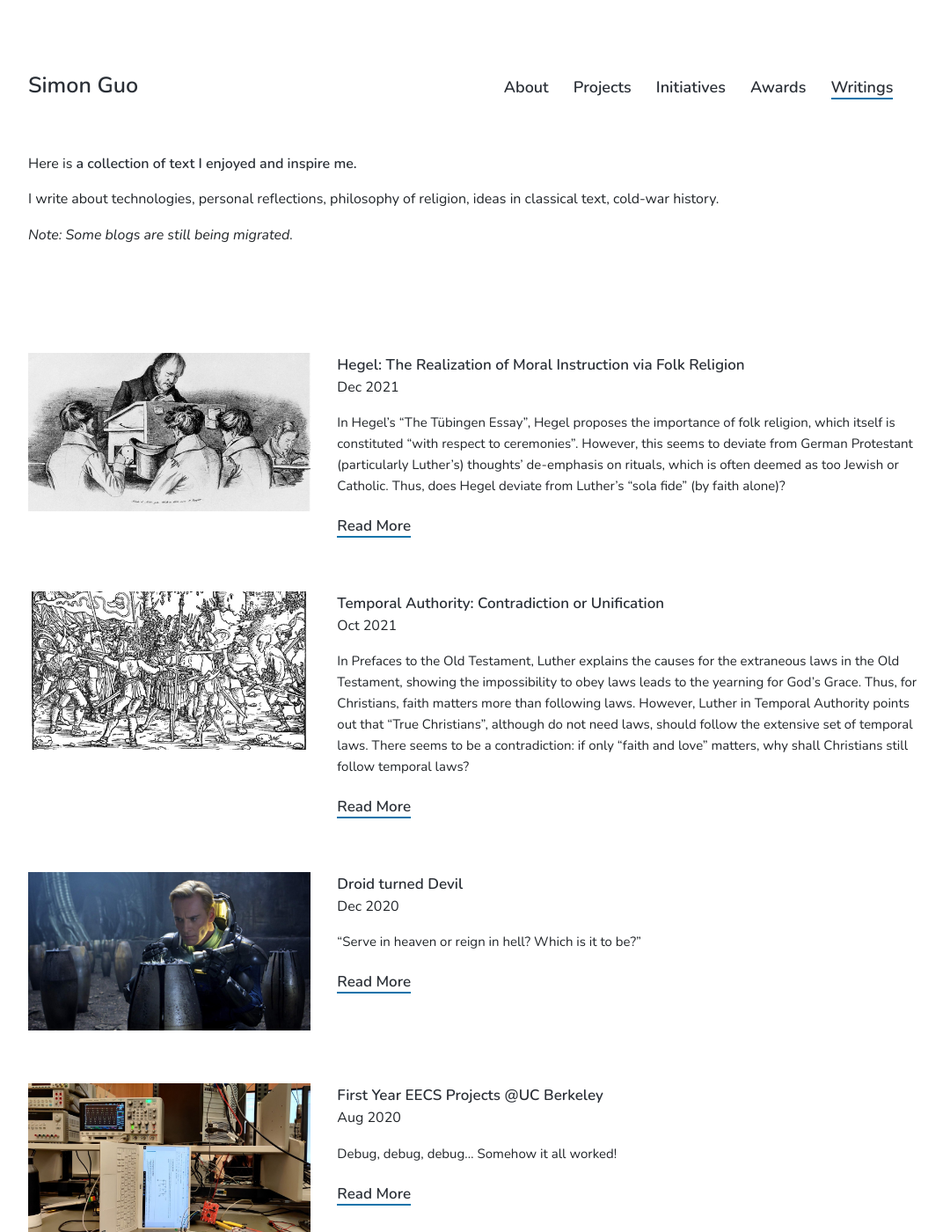
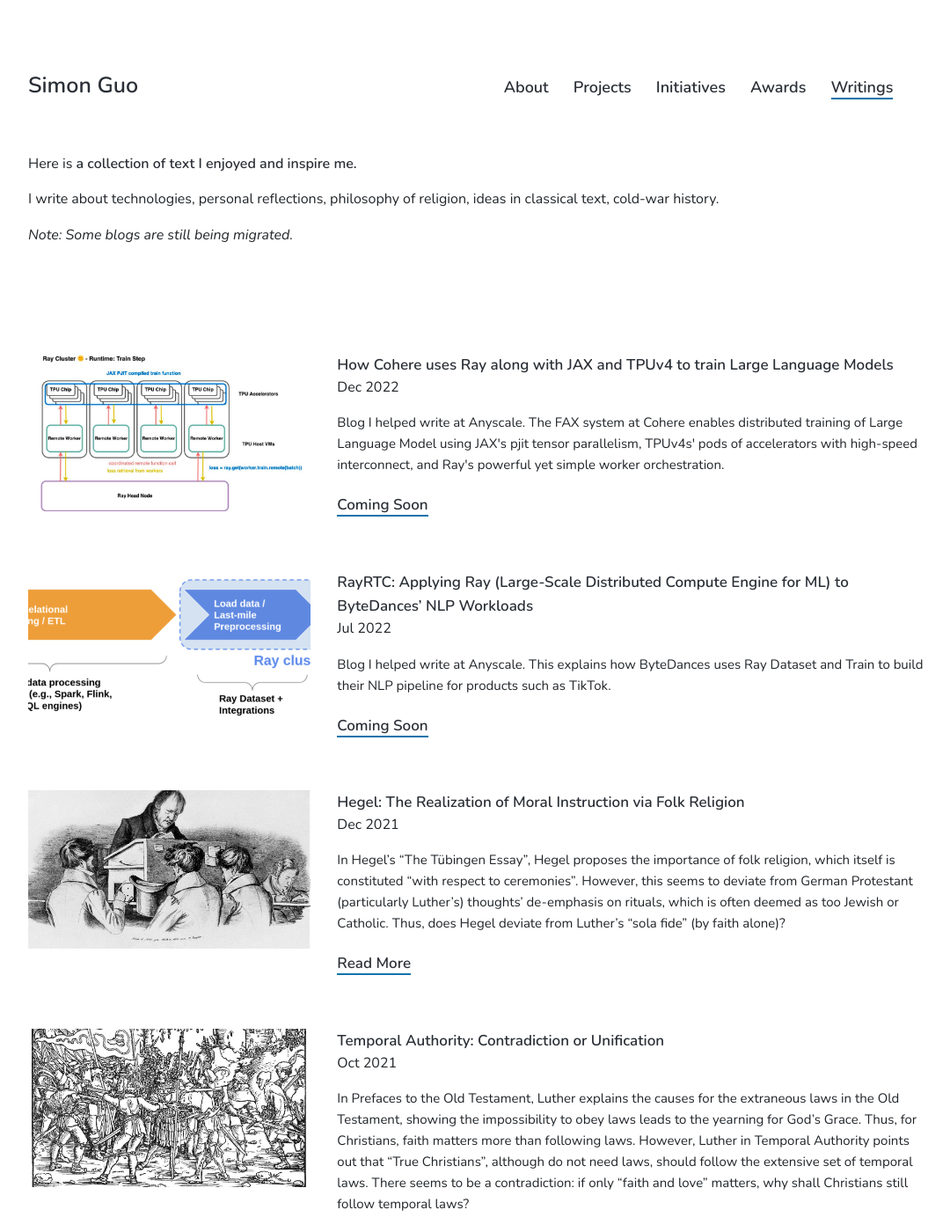
Before and after one commit to simonguozirui/simonguozirui.github.io, a Jekyll site: the page built from blogs/index.html, in a window 1280 px wide and 1400 px high. Shown: the whole window at 88% size, without its empty margins (96-1176 px from the left). Built offline with Jekyll 4.4.1, drawn with Linux system fonts in a browser that asks for light colours; nearby versions of some CDN libraries; some of the changed text lies outside the part shown.

Commit message:
add WIP blogs that are coming soon

```diff
--- /dev/null
+++ b/_blogs/2022-07-bytedance-ray-rtc.md
@@ -0,0 +1,10 @@
+---
+title: 'RayRTC: Applying Ray (Large-Scale Distributed Compute Engine for ML) to ByteDances’ NLP Workloads'
+date: Jul 2022
+date_display: "Jul 2022"
+featured_image: '/images/blogs/bytedance-ray-rtc-pipeline.png'
+excerpt: Blog I helped write at Anyscale. This explains how ByteDances uses Ray Dataset and Train to build their NLP pipeline for products such as TikTok.
+coming_soon: true
+---
+Coming soon
+![](/images/blogs/bytedance-ray-rtc-pipeline.png)
--- /dev/null
+++ b/_blogs/2022-12-cohere-ray.md
@@ -0,0 +1,10 @@
+---
+title: 'How Cohere uses Ray along with JAX and TPUv4 to train Large Language Models'
+date: Dec 2022
+date_display: "Dec 2022"
+featured_image: '/images/blogs/cohere-fax-ray-architecture.png'
+excerpt: Blog I helped write at Anyscale. The FAX system at Cohere enables distributed training of Large Language Model using JAX's pjit tensor parallelism, TPUv4s' pods of accelerators with high-speed interconnect, and Ray's powerful yet simple worker orchestration.
+coming_soon: true
+---
+Coming soon
+![](/images/blogs/cohere-fax-ray-architecture.png))
--- a/blogs/index.html
+++ b/blogs/index.html
@@ -45,15 +45,27 @@ featured_image: /images/social.jpg
                     <p class="excerpt">{{ project.excerpt }}</p>
 
 
-                    {% if project.external_link %}
+                    <!-- blogs that are not ready yet -->
+                    {% if project.coming_soon %}
                     <span class="link">
-                        <h6><a class="highlight_link" href="{{ project.external_link }}">Read More</a></h6>
+                        <h6><a class="highlight_link">Coming Soon</a></h6>
                     </span>
+
+                    <!-- blogs that are published -->
                     {% else %}
-                    <span class="link">
-                        <h6><a class="highlight_link" href="{{ project.url | relative_url }}">Read More</a></h6>
-                    </span>
+
+                        {% if project.external_link %}
+                        <span class="link">
+                            <h6><a class="highlight_link" href="{{ project.external_link }}">Read More</a></h6>
+                        </span>
+                        {% else %}
+                        <span class="link">
+                            <h6><a class="highlight_link" href="{{ project.url | relative_url }}">Read More</a></h6>
+                        </span>
+                        {% endif %}
+
                     {% endif %}
+
 
 
                 </div>
```
Also changed, not shown: _blogs/2019-05-yugoslav-soviet-split.md (+1 -0 lines), _blogs/2020-12-droid-turn-devil.md (+1 -1 lines), _posts/2019-04-31-airjam.md (+2 -2 lines), images/blogs/bytedance-ray-rtc-pipeline.png (added), images/blogs/cohere-fax-ray-architecture.png (added), 1 other file.
